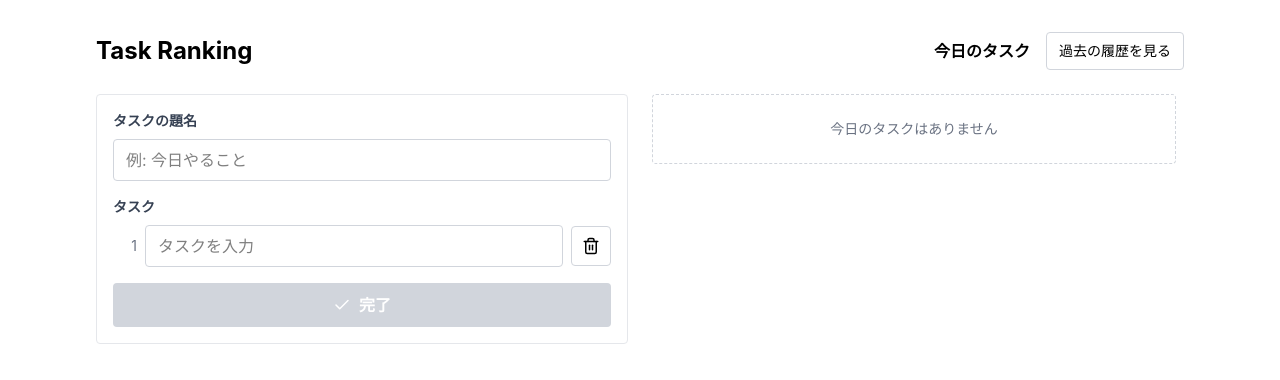
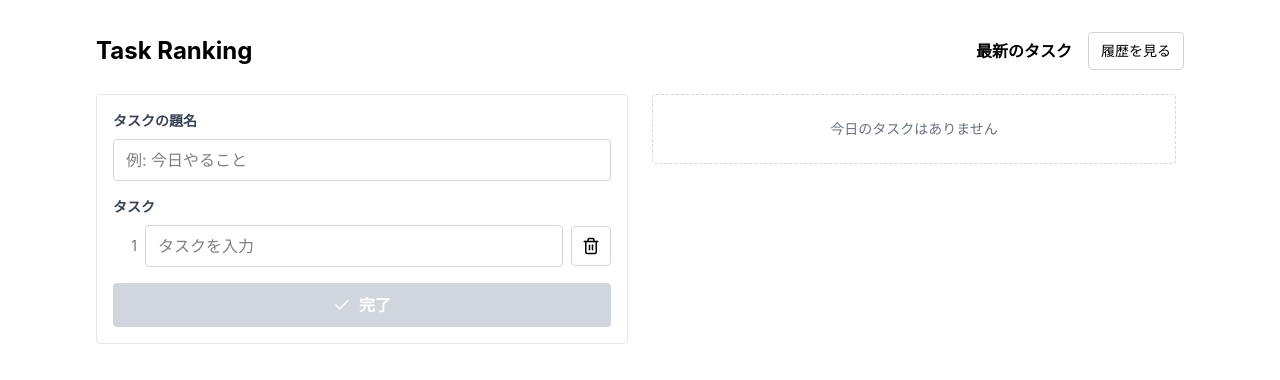
Before and after one commit to misatoku/task-ranking, a React (Vite) app: page / in a window 1280 px wide. Shown: the top 380 px of the page. Built offline with nearby package versions, Linux system fonts and the light colour scheme.

Commit message:
fix:表示の仕方を修正

```diff
--- a/src/app/App.tsx
+++ b/src/app/App.tsx
@@ -23,13 +23,13 @@ export default function App() {
         <h1 className="text-2xl font-bold">Task Ranking</h1>
         <div className="flex items-center gap-4">
           <h2 className="font-semibold">
-            {isHistory ? "過去の履歴" : "今日のタスク"}
+            {isHistory ? "履歴" : "最新のタスク"}
           </h2>
           <Link
             to={isHistory ? "/" : "/history"}
             className="rounded border border-gray-300 px-3 py-2 text-sm hover:bg-gray-50"
           >
-            {isHistory ? "今日に戻る" : "過去の履歴を見る"}
+            {isHistory ? "最新に戻る" : "履歴を見る"}
           </Link>
         </div>
       </div>
```
